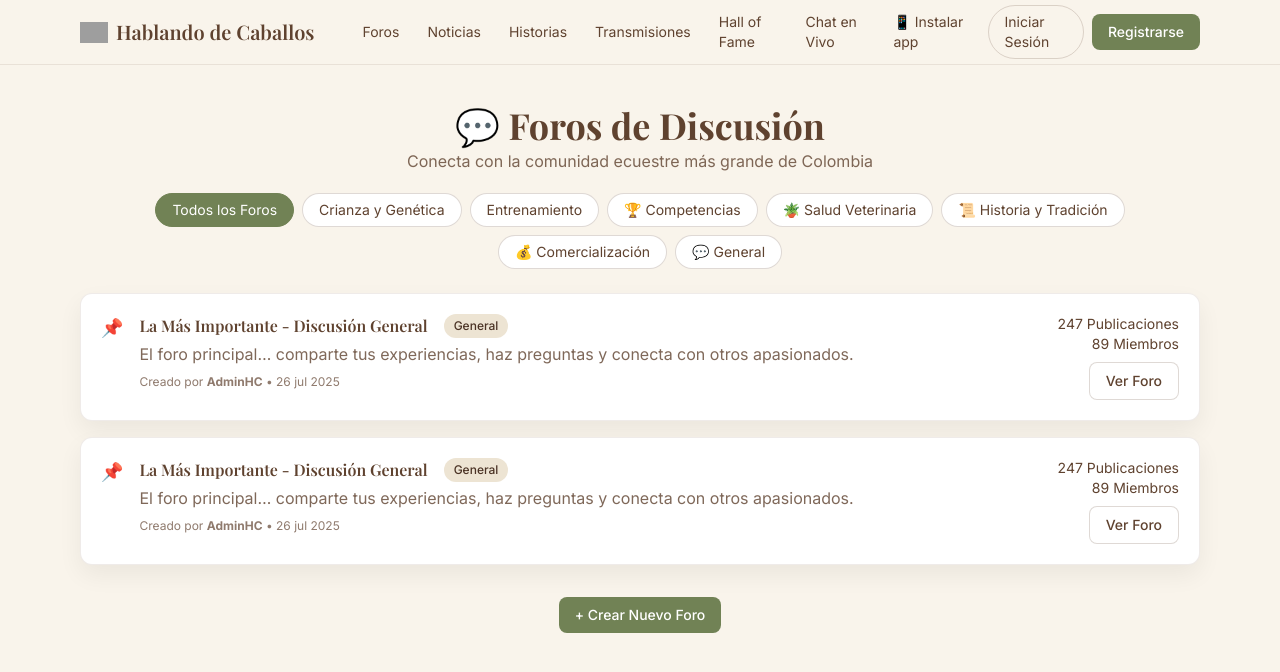
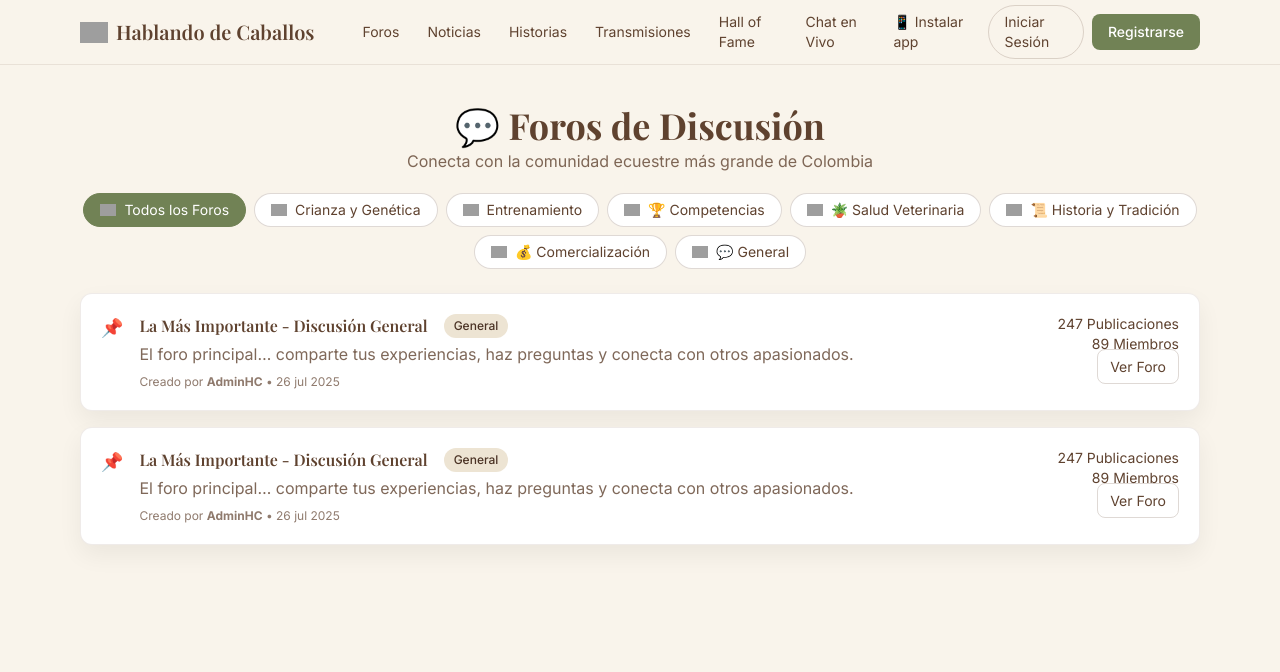
Before and after one commit to Heblemosdecaballos/foro-criollo, a Next.js app: page /foro in a window 1280 px wide. Shown: the top 672 px of the page. Built offline with nearby package versions, Linux system fonts and the light colour scheme; grey boxes are pictures that could not be loaded; a web font is replaced by a local one.

Commit message:
Update page.tsx

```diff
--- a/src/app/foro/page.tsx
+++ b/src/app/foro/page.tsx
@@ -1,12 +1,22 @@
 // src/app/foros/page.tsx
 import { Card, CardBody } from "@/src/components/ui/Card";
 import Badge from "@/src/components/ui/Badge";
+import Chip from "@/src/components/ui/Chip";
 import Link from "next/link";
 
 export const dynamic = "force-dynamic";
 export const revalidate = 0;
 
-const TAGS = ["Todos los Foros","Crianza y Genética","Entrenamiento","🏆 Competencias","🪴 Salud Veterinaria","📜 Historia y Tradición","💰 Comercialización","💬 General"];
+const TAGS = [
+  "Todos los Foros",
+  "Crianza y Genética",
+  "Entrenamiento",
+  "🏆 Competencias",
+  "🪴 Salud Veterinaria",
+  "📜 Historia y Tradición",
+  "💰 Comercialización",
+  "💬 General",
+];
 
 export default function ForosPage() {
   return (
@@ -17,39 +27,43 @@ export default function ForosPage() {
       </p>
 
       <div className="mt-5 flex flex-wrap gap-2 justify-center">
-        {TAGS.map((t,i)=>(
-          <span key={t} className={`ui-chip ${i===0 ? "ui-chip--active" : "ui-chip--muted"}`}>{t}</span>
+        {TAGS.map((t, i) => (
+          <Chip key={t} active={i === 0} iconHorse>
+            {t}
+          </Chip>
         ))}
       </div>
 
       <div className="mt-6 grid grid-cols-1 gap-4">
-        {[1,2].map((i)=>(
+        {[1, 2].map((i) => (
           <Card key={i}>
             <CardBody className="flex items-start gap-4">
               <div className="text-rose-600 text-lg">📌</div>
               <div className="flex-1">
                 <div className="flex items-center gap-2">
-                  <div className="font-serif font-semibold">La Más Importante - Discusión General</div>
+                  <div className="font-serif font-semibold">
+                    La Más Importante - Discusión General
+                  </div>
                   <Badge className="ml-2">General</Badge>
                 </div>
                 <p className="text-brown-700/80 mt-1">
                   El foro principal… comparte tus experiencias, haz preguntas y conecta con otros apasionados.
                 </p>
-                <div className="text-xs text-brown-700/70 mt-2">Creado por <b>AdminHC</b> • 26 jul 2025</div>
+                <div className="text-xs text-brown-700/70 mt-2">
+                  Creado por <b>AdminHC</b> • 26 jul 2025
+                </div>
               </div>
               <div className="text-right min-w-[120px]">
                 <div className="text-sm">247 Publicaciones</div>
                 <div className="text-sm">89 Miembros</div>
-                <Link href="#" className="btn btn-ghost mt-2">Ver Foro</Link>
+                <Link href="#" className="rounded-lg border border-brown-700/20 px-3 py-2 text-sm hover:bg-cream-100">
+                  Ver Foro
+                </Link>
               </div>
             </CardBody>
           </Card>
         ))}
       </div>
-
-      <div className="text-center mt-8">
-        <Link href="#" className="btn btn-olive">+ Crear Nuevo Foro</Link>
-      </div>
     </div>
   );
 }
```
